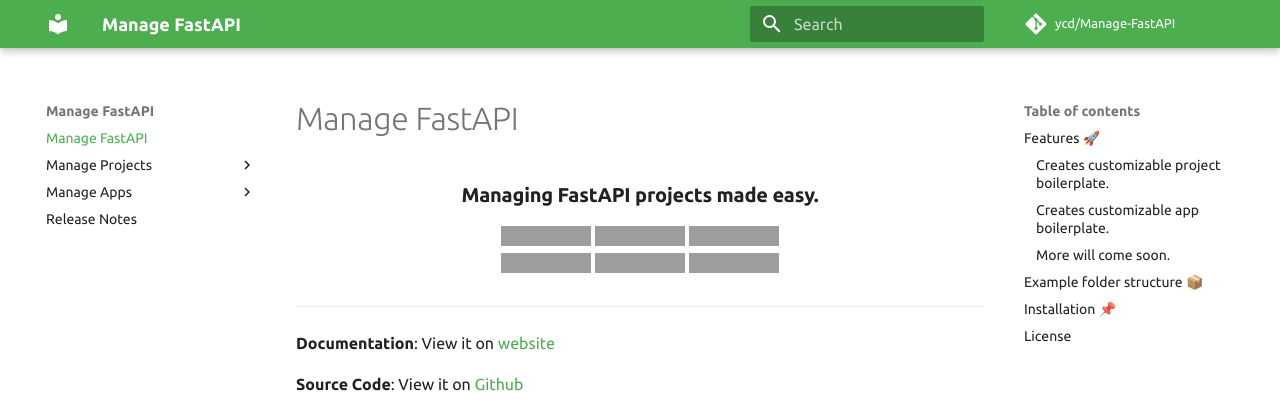
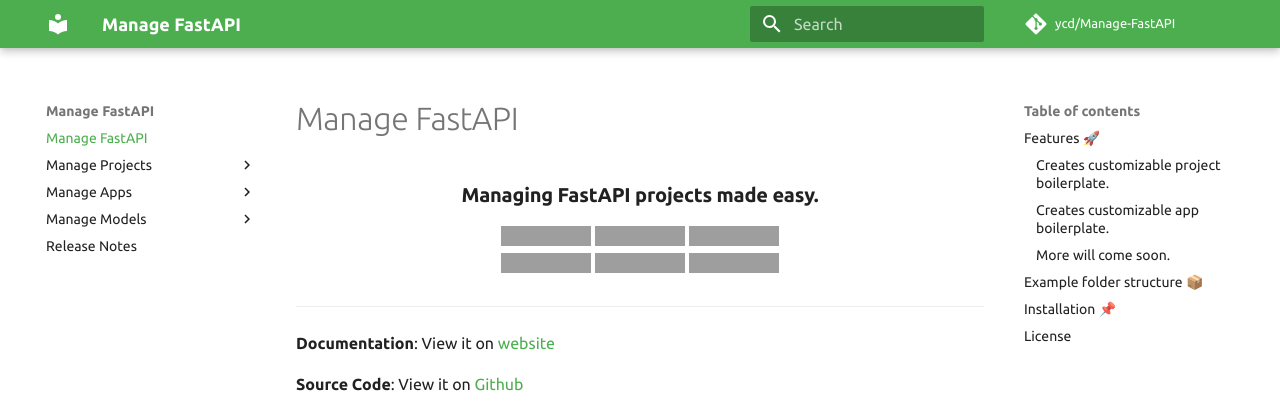
Before and after one commit to ycd/manage-fastapi, an MkDocs documentation site: the page built from docs/index.md, in a window 1280 px wide. Shown: the top 403 px of the page. Built offline with MkDocs 1.6.1 and Material for MkDocs 9.7.7, drawn with Linux system fonts in a browser that asks for light colours; comment, search, counter and statistics services are not loaded; grey boxes are pictures that could not be loaded.

Commit message:
Update DOCS

```diff
--- a/mkdocs.yml
+++ b/mkdocs.yml
@@ -15,6 +15,8 @@
   - Start new project: managing_projects/startproject.md
 - Manage Apps:
   - Start new app: managing_apps/startapp.md
+- Manage Models:
+  - Show models: managing_models/showmodels.md
 - Release Notes: 'release-notes.md'
 
 
```
